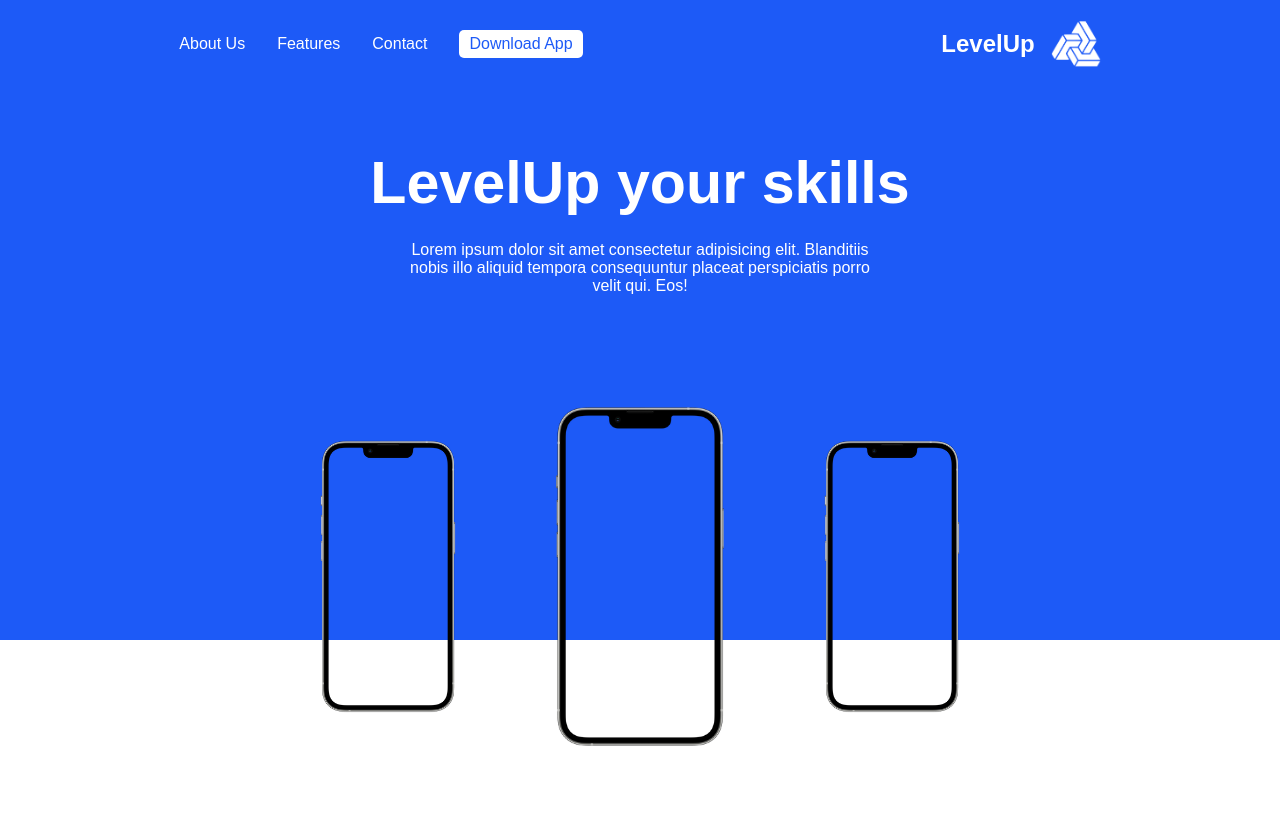
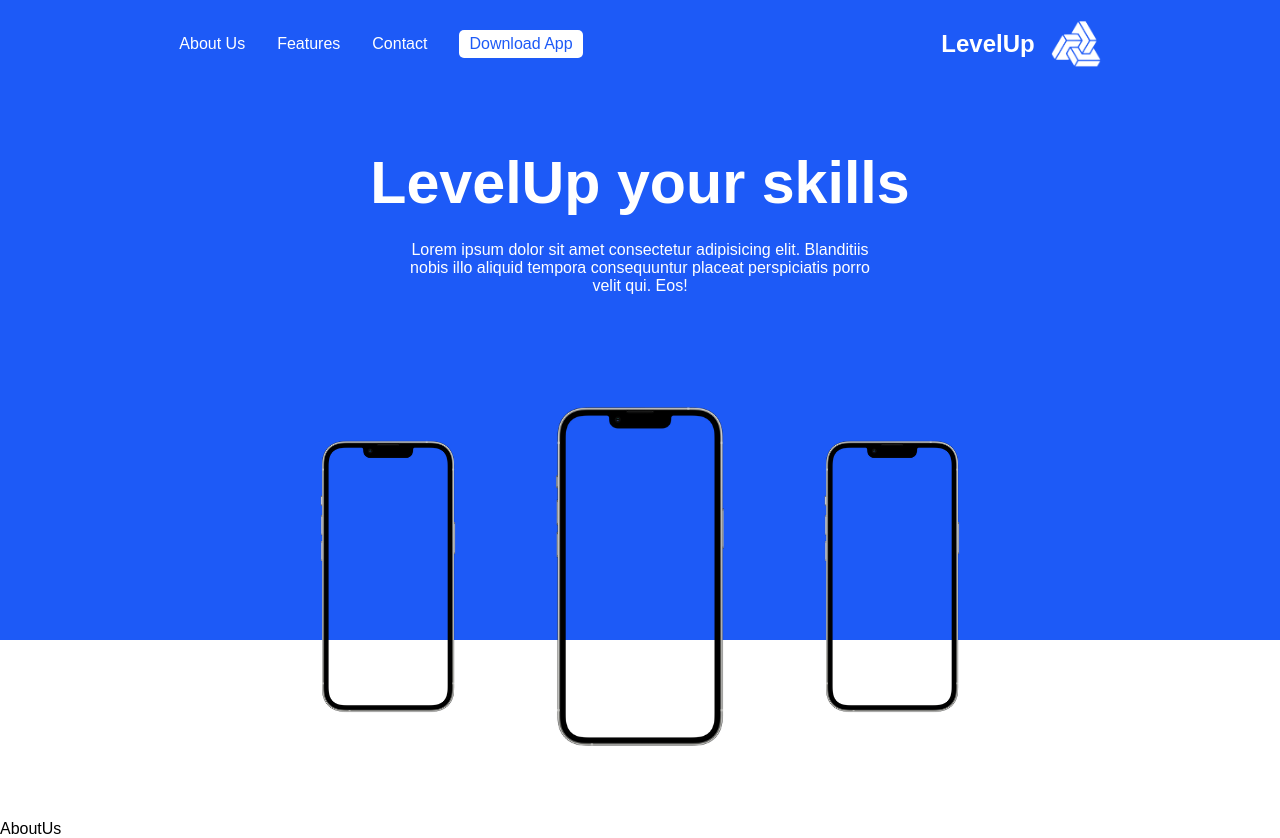
Before and after one commit to JulesEfrei/LevelUp-LandingPage, a React (Create React App) app: page / in a window 1280 px wide. Built offline with nearby package versions, Linux system fonts and the light colour scheme.

Commit message:
Update : Reset style

```diff
--- a/src/App.js
+++ b/src/App.js
@@ -15,9 +15,9 @@ function App() {
 
       <Header />
 
-      {/* <AboutUs />
+      <AboutUs />
 
-      <Features />
+      {/* <Features />
 
       <FAQ />
 
--- a/src/components/AboutUs.jsx
+++ b/src/components/AboutUs.jsx
@@ -2,7 +2,7 @@ import React from 'react'
 
 function AboutUs() {
   return (
-    <div>AboutUs</div>
+    <div id="about">AboutUs</div>
   )
 }
 
--- a/src/components/NavBar.jsx
+++ b/src/components/NavBar.jsx
@@ -16,7 +16,7 @@ function NavBar() {
 
         <div className="navbar" style={{ display: window.innerWidth < 750 ? display : "flex" }}>
             <div className="item">
-                <a href="#">About Us</a>
+                <a href="#about">About Us</a>
             </div>
             <div className="item">
                 <a href="#">Features</a>
--- a/src/styles/App.css
+++ b/src/styles/App.css
@@ -1,3 +1,7 @@
+html {
+  scroll-behavior: smooth;
+}
+
 body, * {
   margin: 0;
   padding: 0;
```
